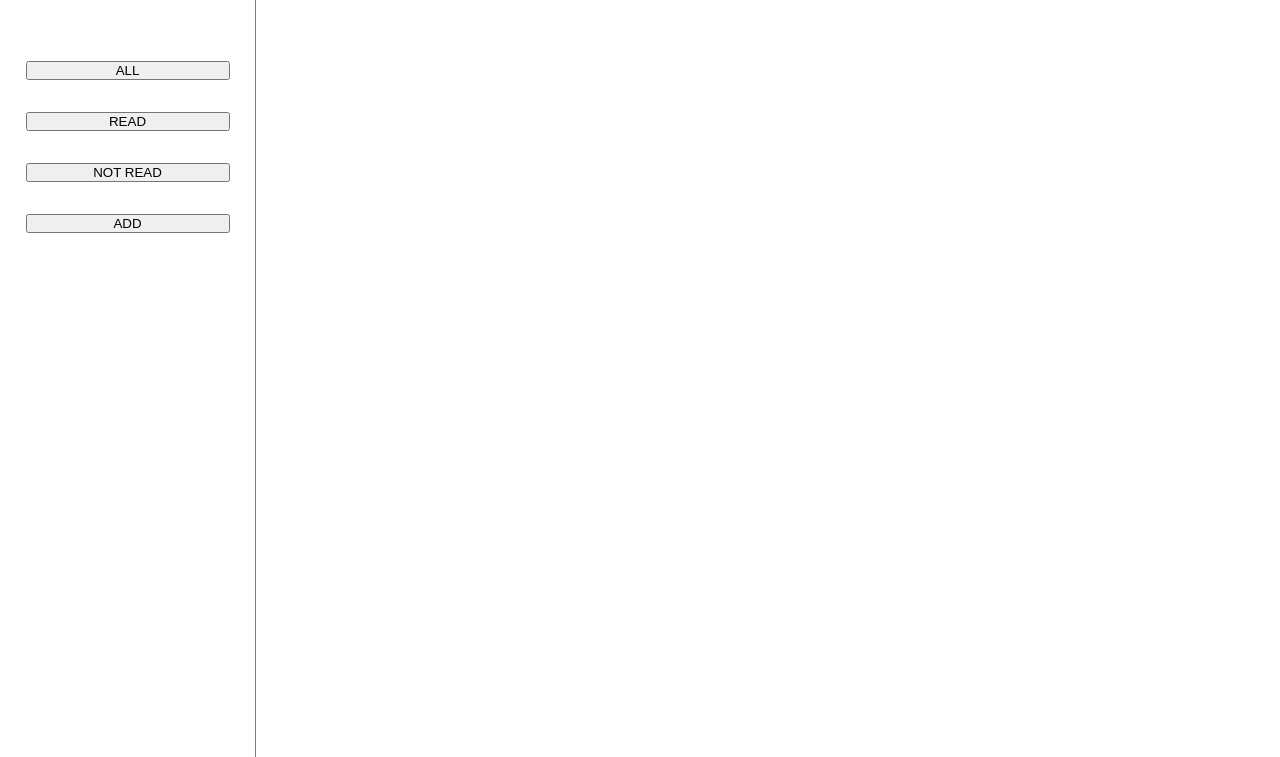
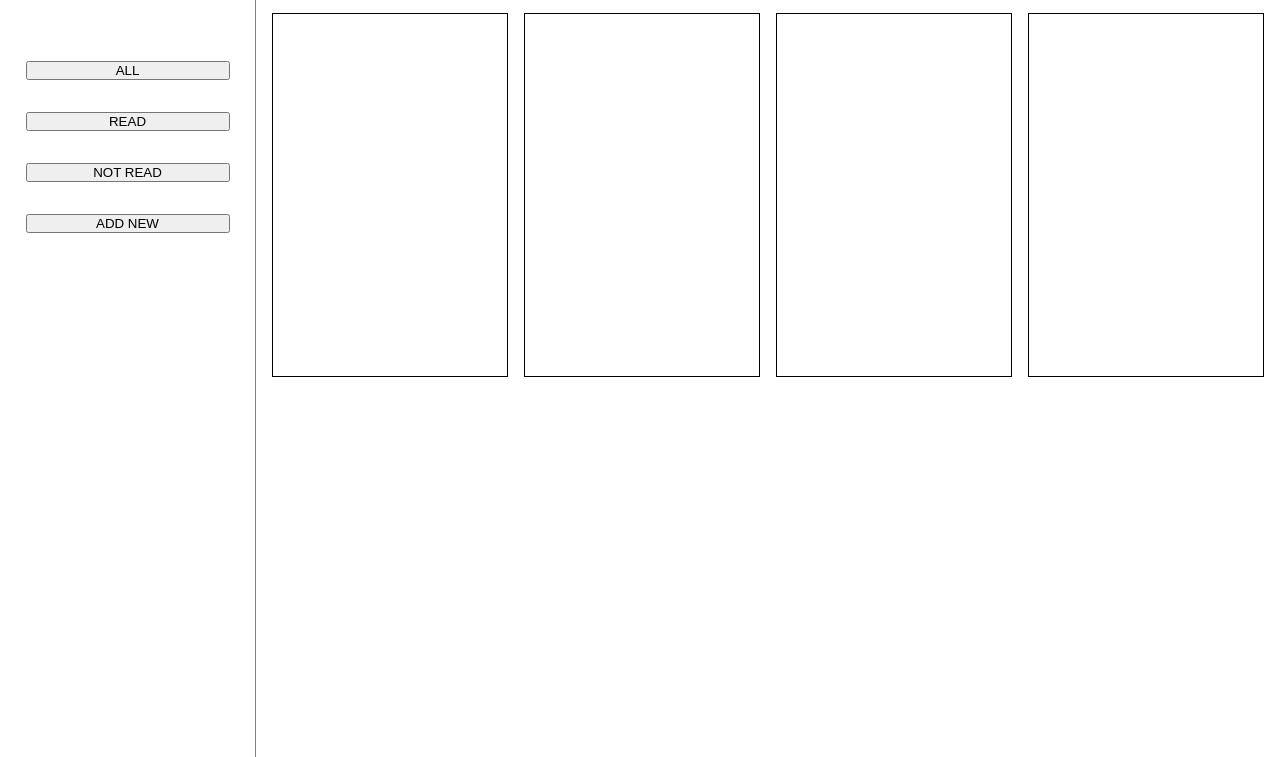
Before and after one commit to albas99/Library, a plain HTML site: page index.html in a window 1280 px wide. Shown: the part 43-800 px from the top of the page. Drawn offline with Linux system fonts and the light colour scheme.

Commit message:
added dummy books to display in form of cards

```diff
--- a/app.js
+++ b/app.js
@@ -1,12 +1,26 @@
-let myLibrary = [];
+let myLibrary = ["book1", "book2", "book3", "book4"];
 
 function Book(title, author, pages, read) {
     this.title = title
     this.author = author
     this.pages = pages
     this.read = read
+    this.info = function () {
+        return(`${this.title} by ${this.author}, ${this.pages}, ${this.read}`)
+    }
 }
 
+let theHobbit = new Book("The Hobbit", "J.R. Tolkien", "295 pages", "not read");
+
+console.log(theHobbit.info());
+
 function addBookToLibrary() {
-
+    let mainLibrary = document.querySelector('.main-library');
+    for (let i = 0; i < myLibrary.length; i++) {
+        let card = document.createElement('div');
+        card.setAttribute("class", "card");
+        mainLibrary.appendChild(card);
+    }
 }
+addBookToLibrary();
+// The books will be displayed depending on how many of them are in the array, so when a user fills in the form, a new Book() will be created which will be added to the array and then the addBookToLibrary function will be called and the book will be displayed.
--- a/index.html
+++ b/index.html
@@ -15,10 +15,20 @@
         <button class="button"> ALL</button>
         <button class="button"> READ</button>
         <button class="button"> NOT READ</button>
-        <button class="button">ADD</button>
+        <button class="button">ADD NEW</button>
     </nav>
     <div class="main-library">
-
+        <!-- <div class="card">
+            <h2>Title</h2>
+            <h3>Author</h3>
+            <h3>234 pages</h3>
+            <form>
+                <label for="read">Read</label>
+                <input type="radio" name="status" id="read" value="read">
+                <label for="not-read">Not Read</label>
+                <input type="radio" name="status" id="not-read" value="not-read">
+            </form>
+        </div> -->
     </div>
     </div>
 </body>
--- a/style.css
+++ b/style.css
@@ -30,5 +30,22 @@
 }
 
 .main-library{
+    display: grid;
+    grid-template-columns: repeat(4, 1fr);
+    grid-gap: 1rem;
+    margin: 1rem;
+}
 
+.card{
+    border: 1px solid black;
+    text-align: center;
+    height: 50%;
 }
+
+.card h2{
+    padding: 2rem 0;
+}
+
+.card h3{
+    margin: 1rem 0;
+}
```
